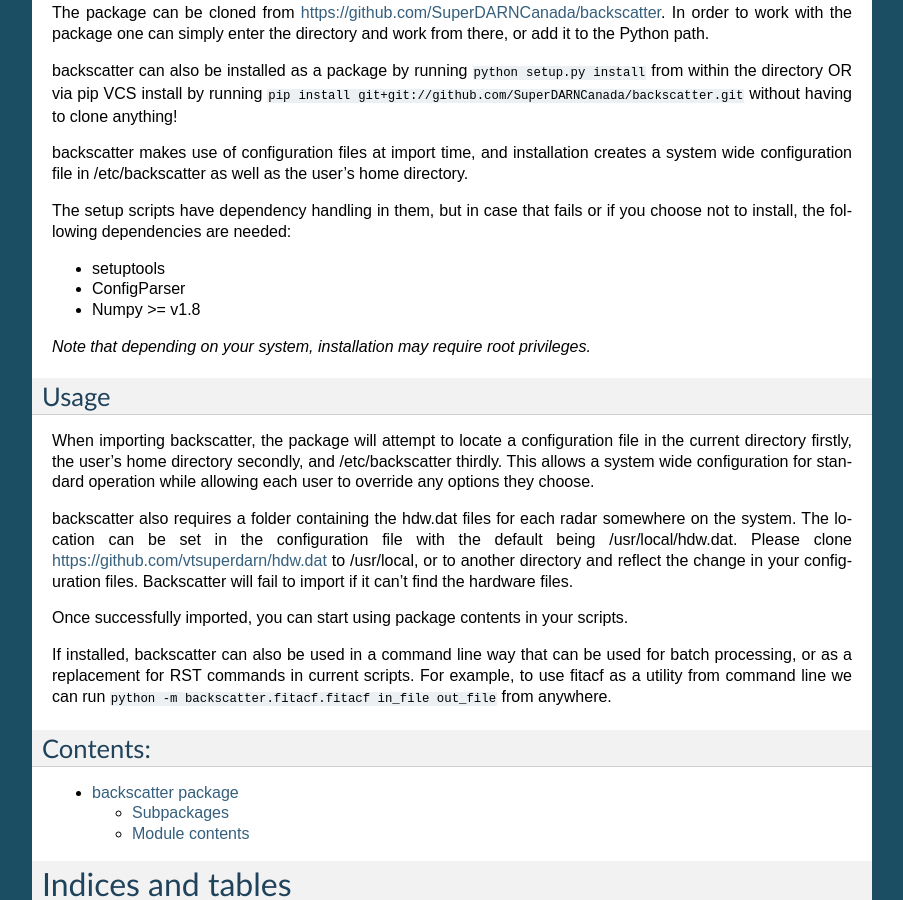
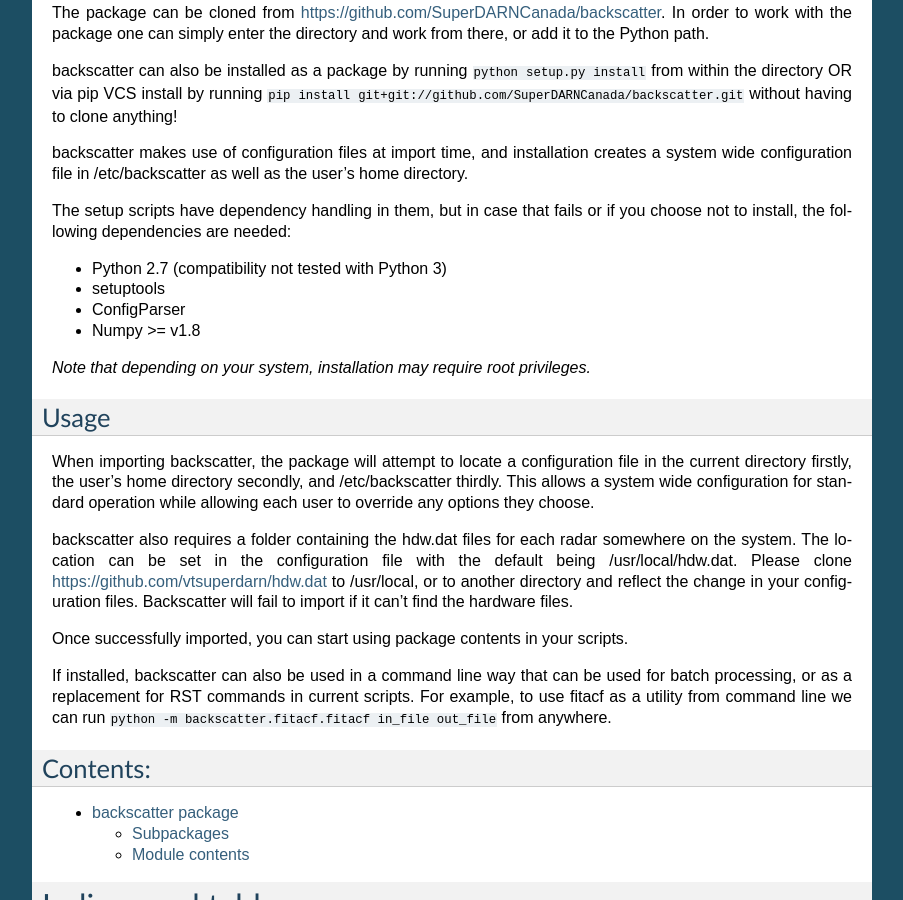
Before and after one commit to SuperDARNCanada/backscatter, a Sphinx documentation site: the page built from docs/index.rst, in a window 1280 px wide and 900 px high, scrolled down 433 px. Shown: the whole window, without its empty margins (198-1101 px from the left). Built offline with Sphinx 7.4.7, drawn with Linux system fonts in a browser that asks for light colours.

Commit message:
Update index.rst

```diff
--- a/docs/index.rst
+++ b/docs/index.rst
@@ -35,6 +35,7 @@ user's home directory.
 The setup scripts have dependency handling in them, but in case that fails
 or if you choose not to install, the following dependencies are needed:
 
+- Python 2.7 (compatibility not tested with Python 3)
 - setuptools
 - ConfigParser
 - Numpy >= v1.8
```
